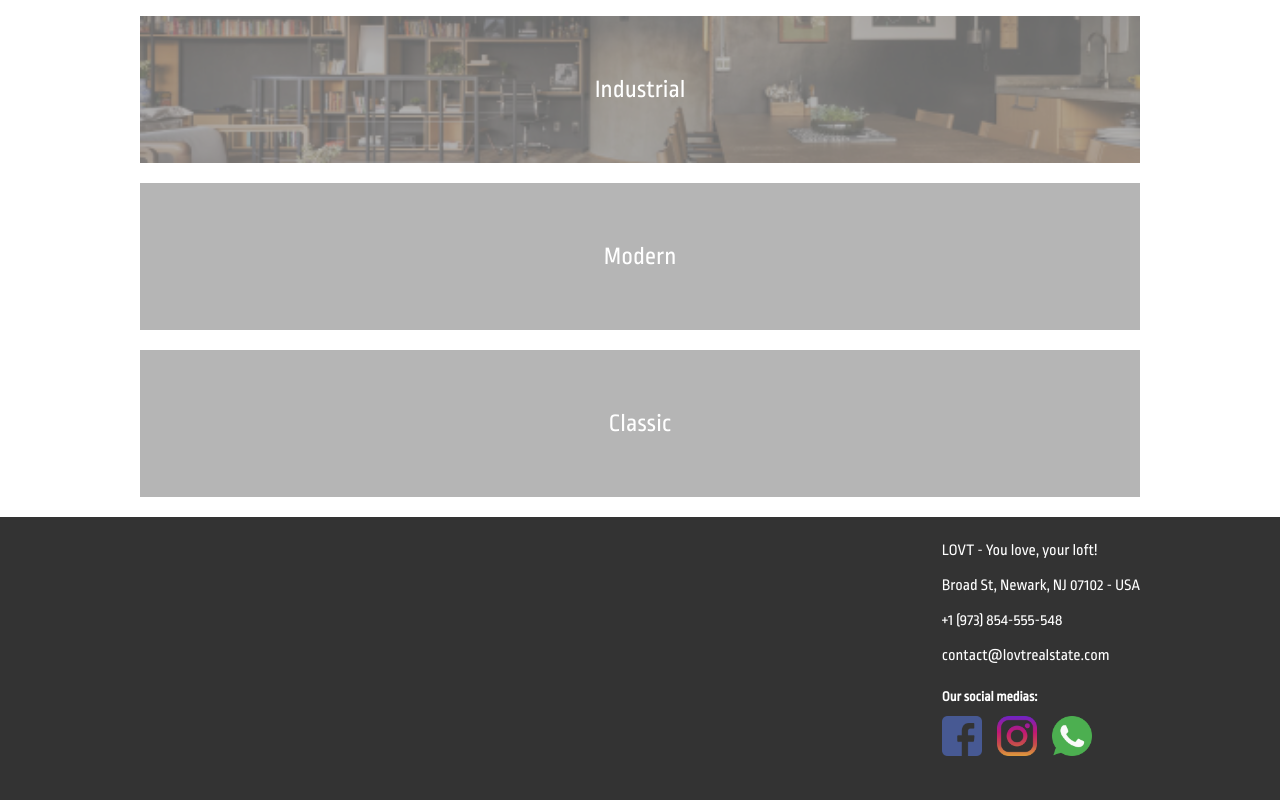
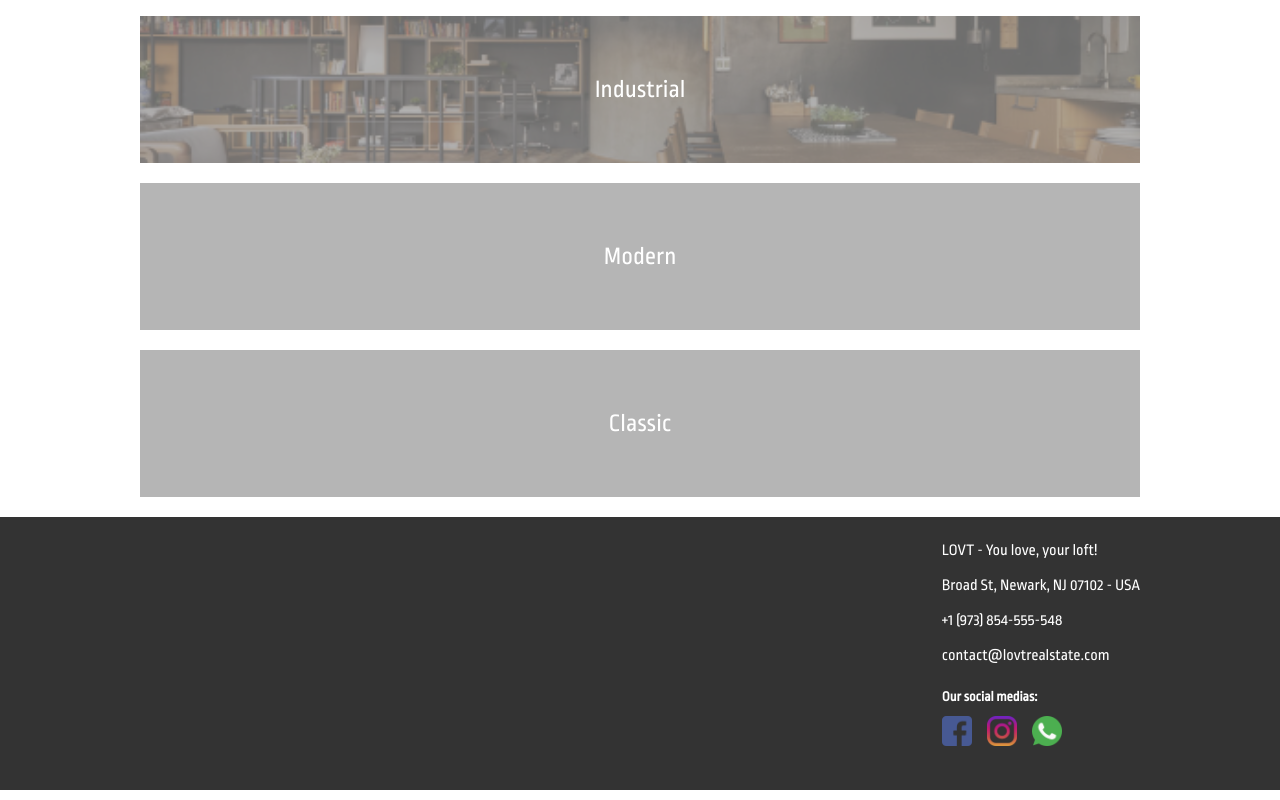
Before and after one commit to DEV-CAB/LOVT, a plain HTML site: page index.html in a window 1280 px wide. Shown: the part 992-1792 px from the top of the page. Drawn offline with Linux system fonts and the light colour scheme.

Commit message:
alterado o tamanho das imagens de 40 para 30

```diff
--- a/index.html
+++ b/index.html
@@ -66,9 +66,9 @@
                 <div class="socialMedia">
                     <h6>Our social medias:</h6>
                     <ul>
-                        <li><a href="https://www.facebook.com/"><img src="images/face.png" alt="" width= 40 /></a></li>
-                        <li><a href="https://www.instagram.com/"><img src="images/insta.png" alt="" width= 40/></a></li>
-                        <li><a href="https://www.whatsapp.com"><img src="images/zap.png" alt="" width= 40/></a></li>
+                        <li><a href="https://www.facebook.com/"><img src="images/face.png" alt="" width= 30 /></a></li>
+                        <li><a href="https://www.instagram.com/"><img src="images/insta.png" alt="" width= 30/></a></li>
+                        <li><a href="https://www.whatsapp.com"><img src="images/zap.png" alt="" width= 30/></a></li>
                     </ul>
                 </div>
             </div>
```
